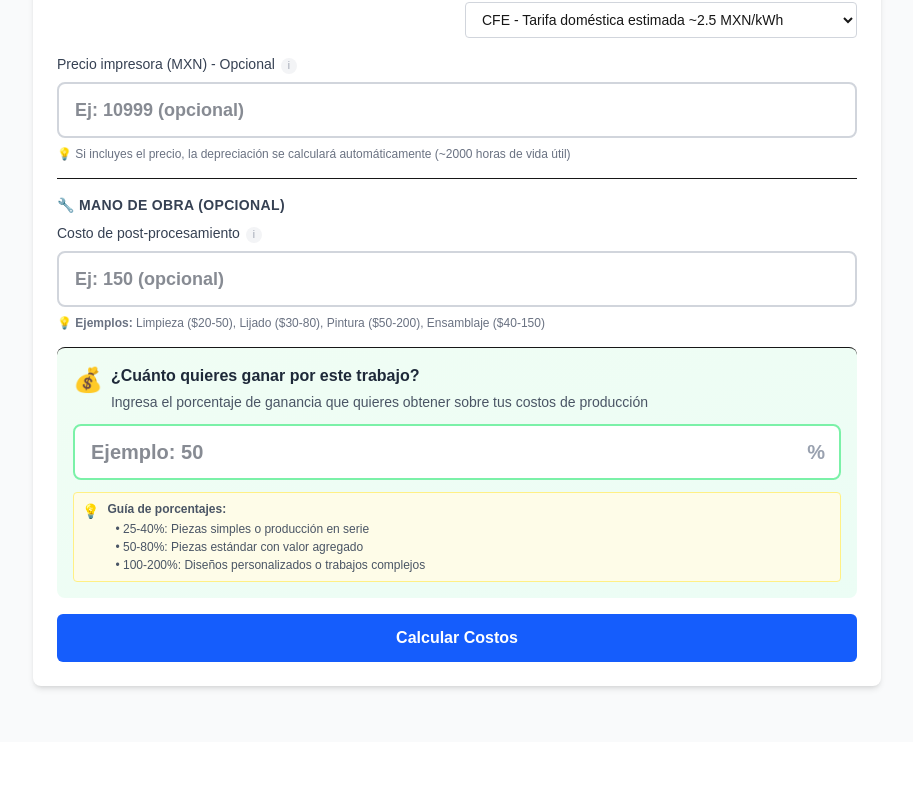
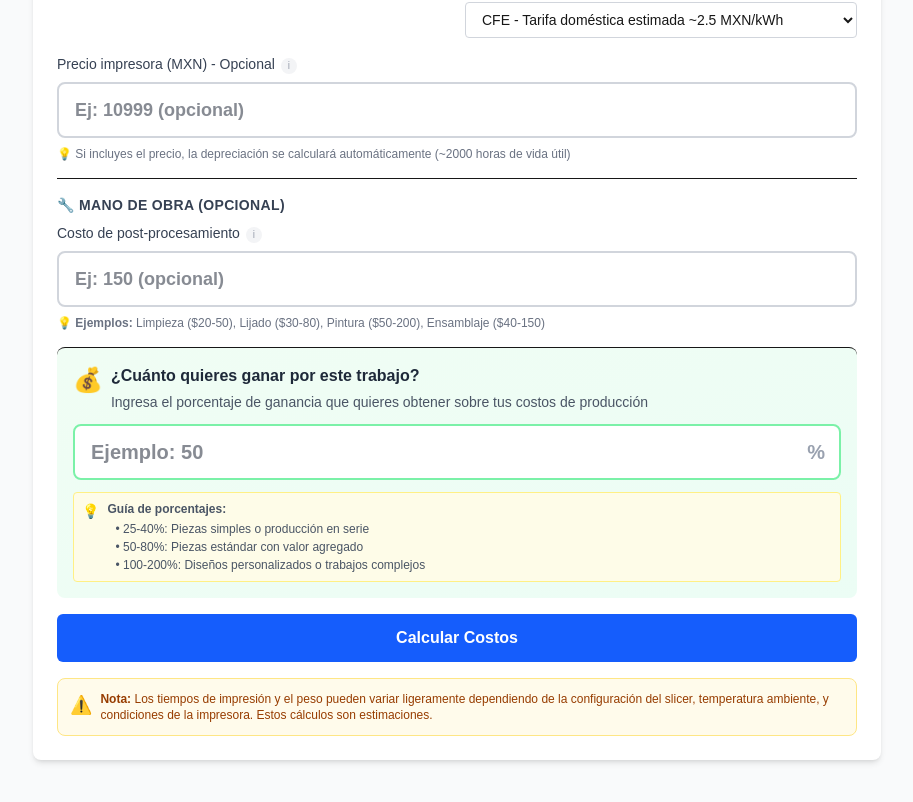
Before and after one commit to ChristopherMora/DoferLabs, a Next.js app: page /hub/calculadora-costos-impresion in a window 1280 px wide. Shown: the part 1236-2038 px from the top of the page, without its empty margins (183-1096 px from the left). Before the commit the page ends 1978 px from the top, so only its background shows below. Built offline with nearby package versions, Linux system fonts and the light colour scheme.

Commit message:
feat: Add disclaimer about print time and weight variations

```diff
--- a/src/tools/calculadora-costos-impresion/index.tsx
+++ b/src/tools/calculadora-costos-impresion/index.tsx
@@ -2074,6 +2074,14 @@ export default function CalculadoraCostosImpresion({ onComplete, onError }: Tool
           Calcular Costos
         </button>
 
+        {/* Disclaimer */}
+        <div className="bg-amber-50 border border-amber-200 rounded-lg p-3 flex items-start gap-2">
+          <span className="text-amber-600 text-lg flex-shrink-0">⚠️</span>
+          <p className="text-xs text-amber-800">
+            <span className="font-semibold">Nota:</span> Los tiempos de impresión y el peso pueden variar ligeramente dependiendo de la configuración del slicer, temperatura ambiente, y condiciones de la impresora. Estos cálculos son estimaciones.
+          </p>
+        </div>
+
         {/* Errores de validación */}
         {Object.keys(errors).length > 0 && !errors.general && (
           <div className="bg-red-50 border border-red-200 rounded-lg p-4 space-y-2">
```
